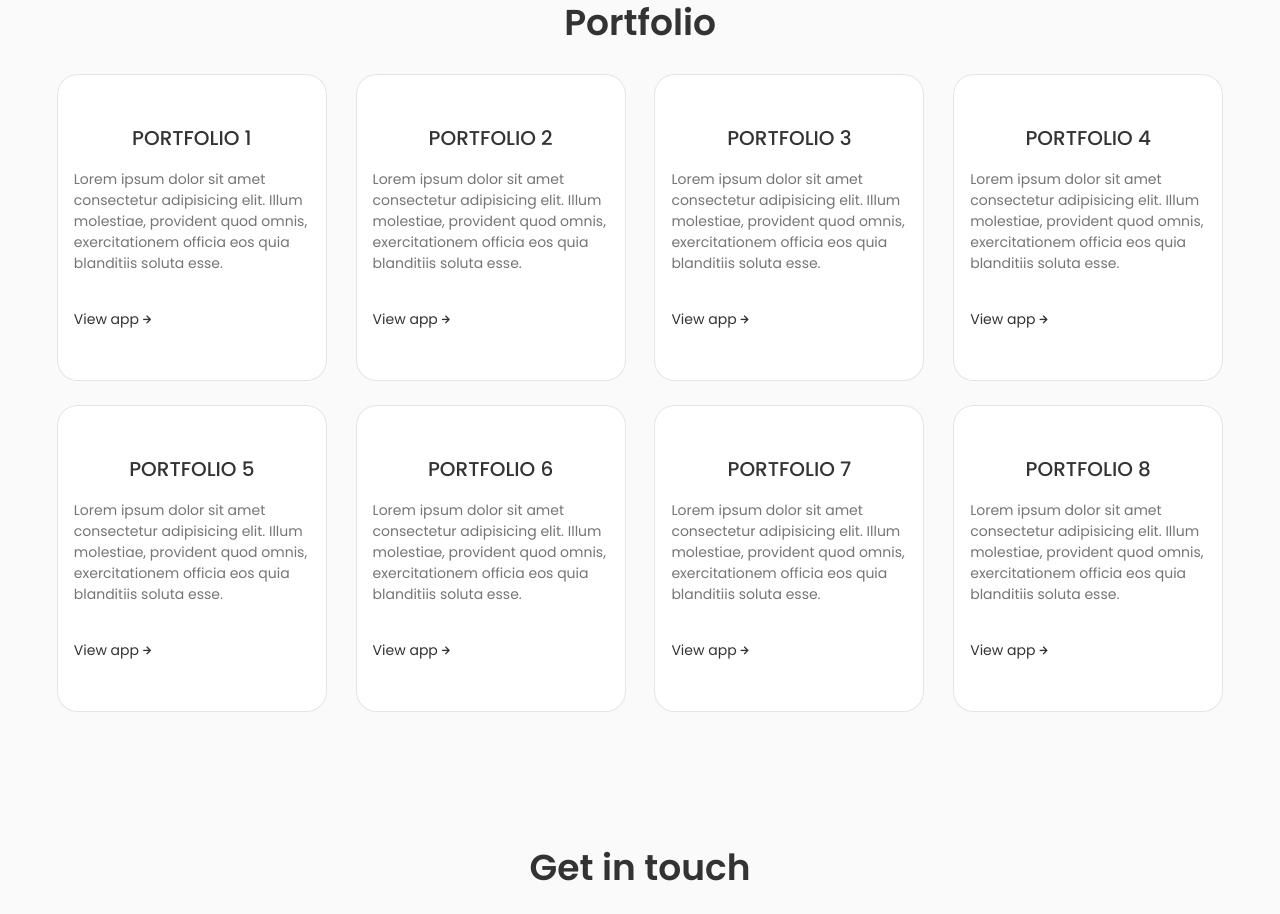
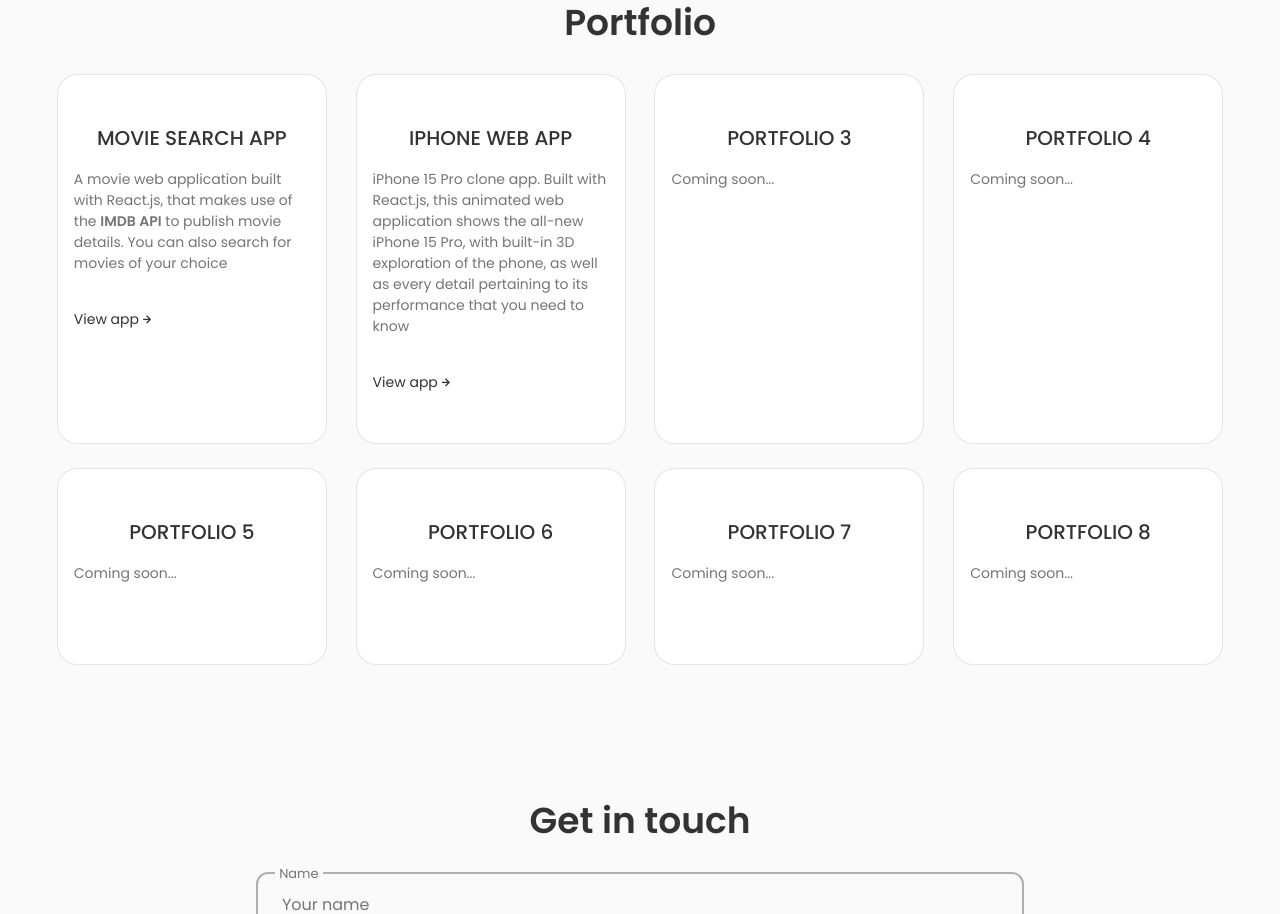
Before and after one commit to Fred-Michael/portfolio-app, a React (Create React App) app: page / in a window 1280 px wide. Shown: the part 1260-2174 px from the top of the page. Built offline with nearby package versions, Linux system fonts and the light colour scheme.

Commit message:
cv change and second portfolio

```diff
--- a/src/components/Home/Data.jsx
+++ b/src/components/Home/Data.jsx
@@ -1,5 +1,5 @@
 import React from 'react'
-import Resume from '../../assets/Chinazor_CV.pdf'
+import Resume from '../../assets/Chinazor_Okafor.pdf'
 
 const Data = () => {
     return (
--- a/src/components/portfolio/Portfolio.jsx
+++ b/src/components/portfolio/Portfolio.jsx
@@ -8,59 +8,47 @@ const Portfolio = () => {
 
             <div className="services_container container grid">
                 <div className="services_content">
-                    <h3 className="services_title">PORTFOLIO 1</h3>
-                    <p className="services_modal-description">Lorem ipsum dolor sit amet consectetur adipisicing elit. Illum molestiae, provident quod omnis, exercitationem officia eos quia blanditiis soluta esse.</p>
+                    <h3 className="services_title">MOVIE SEARCH APP</h3>
+                    <p className="services_modal-description">A movie web application built with React.js, that makes use of the <b>IMDB API</b> to publish movie details. You can also search for movies of your choice</p>
 
-                    <a href='#coming_soon' target='_blank' rel="noopener noreferrer" className="services_button">View app <i className="uil uil-arrow-right services_button-icon"></i></a>
+                    <a href='https://movieappsearch.netlify.app/' target='_blank' rel="noopener noreferrer" className="services_button">View app <i className="uil uil-arrow-right services_button-icon"></i></a>
                 </div>
 
                 <div className="services_content">
-                    <h3 className="services_title">PORTFOLIO 2</h3>
-                    <p className="services_modal-description">Lorem ipsum dolor sit amet consectetur adipisicing elit. Illum molestiae, provident quod omnis, exercitationem officia eos quia blanditiis soluta esse.</p>
+                    <h3 className="services_title">IPHONE WEB APP</h3>
+                    <p className="services_modal-description">iPhone 15 Pro clone app. Built with React.js, this animated web application shows the all-new iPhone 15 Pro, with built-in 3D exploration of the phone, as well as every detail pertaining to its performance that you need to know</p>
 
-                    <a href='#coming_soon' target='_blank' rel="noopener noreferrer" className="services_button">View app <i className="uil uil-arrow-right services_button-icon"></i></a>
+                    <a href='https://victorious-bay-0d2fcc50f.5.azurestaticapps.net/' target='_blank' rel='noopener noreferrer' className='services_button'>View app <i className='uil uil-arrow-right services_button-icon'></i></a>
                 </div>
 
                 <div className="services_content">
                     <h3 className="services_title">PORTFOLIO 3</h3>
-                    <p className="services_modal-description">Lorem ipsum dolor sit amet consectetur adipisicing elit. Illum molestiae, provident quod omnis, exercitationem officia eos quia blanditiis soluta esse.</p>
-
-                    <a href='#coming_soon' target='_blank' rel="noopener noreferrer" className="services_button">View app <i className="uil uil-arrow-right services_button-icon"></i></a>
+                    <p className="services_modal-description">Coming soon...</p>
                 </div>
 
                 <div className="services_content">
                     <h3 className="services_title">PORTFOLIO 4</h3>
-                    <p className="services_modal-description">Lorem ipsum dolor sit amet consectetur adipisicing elit. Illum molestiae, provident quod omnis, exercitationem officia eos quia blanditiis soluta esse.</p>
-
-                    <a href='#coming_soon' target='_blank' rel="noopener noreferrer" className="services_button">View app <i className="uil uil-arrow-right services_button-icon"></i></a>
+                    <p className="services_modal-description">Coming soon...</p>
                 </div>
 
                 <div className="services_content">
                     <h3 className="services_title">PORTFOLIO 5</h3>
-                    <p className="services_modal-description">Lorem ipsum dolor sit amet consectetur adipisicing elit. Illum molestiae, provident quod omnis, exercitationem officia eos quia blanditiis soluta esse.</p>
-
-                    <a href='#coming_soon' target='_blank' rel="noopener noreferrer" className="services_button">View app <i className="uil uil-arrow-right services_button-icon"></i></a>
+                    <p className="services_modal-description">Coming soon...</p>
                 </div>
 
                 <div className="services_content">
                     <h3 className="services_title">PORTFOLIO 6</h3>
-                    <p className="services_modal-description">Lorem ipsum dolor sit amet consectetur adipisicing elit. Illum molestiae, provident quod omnis, exercitationem officia eos quia blanditiis soluta esse.</p>
-
-                    <a href='#coming_soon' target='_blank' rel="noopener noreferrer" className="services_button">View app <i className="uil uil-arrow-right services_button-icon"></i></a>
+                    <p className="services_modal-description">Coming soon...</p>
                 </div>
 
                 <div className="services_content">
                     <h3 className="services_title">PORTFOLIO 7</h3>
-                    <p className="services_modal-description">Lorem ipsum dolor sit amet consectetur adipisicing elit. Illum molestiae, provident quod omnis, exercitationem officia eos quia blanditiis soluta esse.</p>
-
-                    <a href='#coming_soon' target='_blank' rel="noopener noreferrer" className="services_button">View app <i className="uil uil-arrow-right services_button-icon"></i></a>
+                    <p className="services_modal-description">Coming soon...</p>
                 </div>
 
                 <div className="services_content">
                     <h3 className="services_title">PORTFOLIO 8</h3>
-                    <p className="services_modal-description">Lorem ipsum dolor sit amet consectetur adipisicing elit. Illum molestiae, provident quod omnis, exercitationem officia eos quia blanditiis soluta esse.</p>
-
-                    <a href='#coming_soon' target='_blank' rel="noopener noreferrer" className="services_button">View app <i className="uil uil-arrow-right services_button-icon"></i></a>
+                    <p className="services_modal-description">Coming soon...</p>
                 </div>
             </div>
         </section>
```
Also changed, not shown: 2 other files (tests, documents, lock files or other folders).
